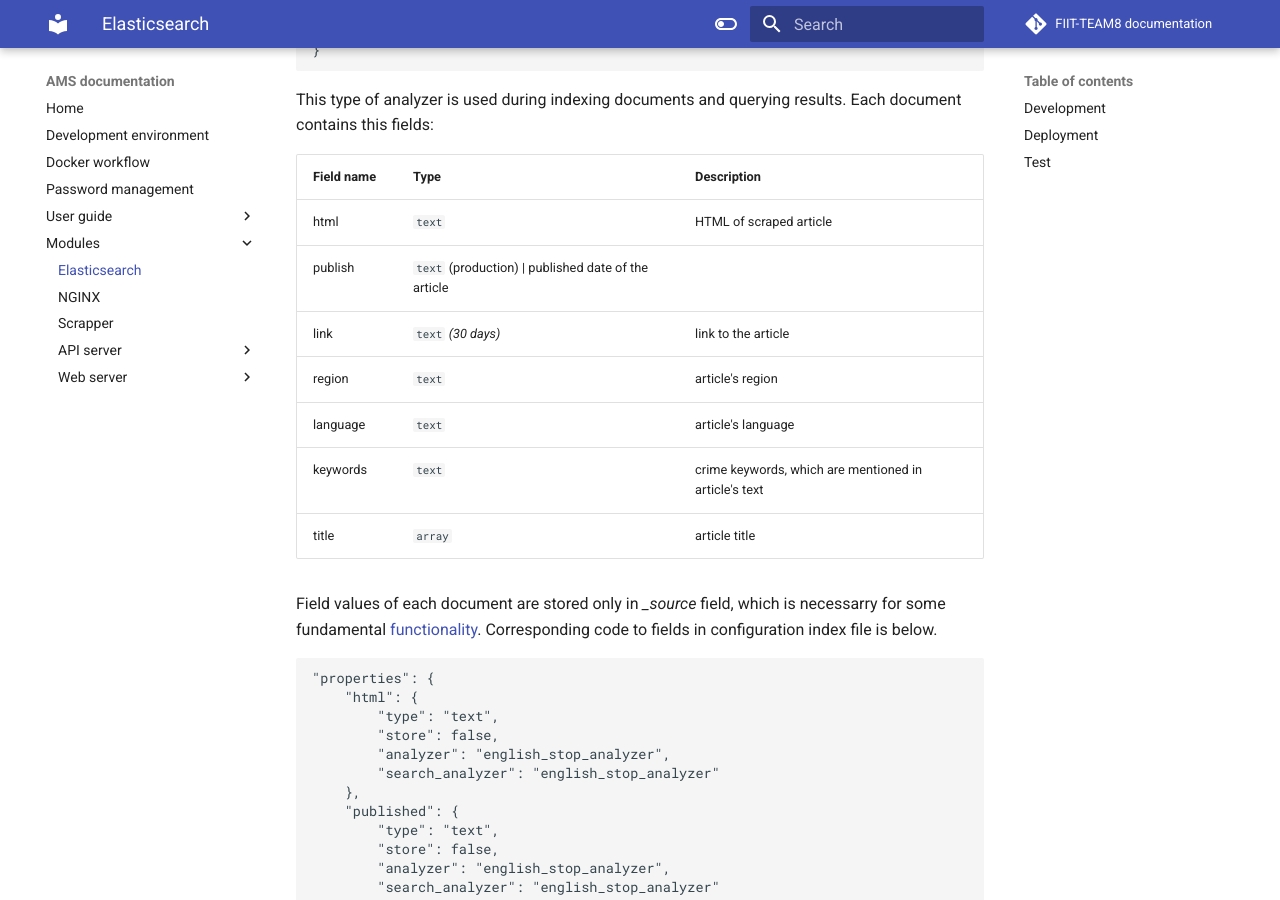
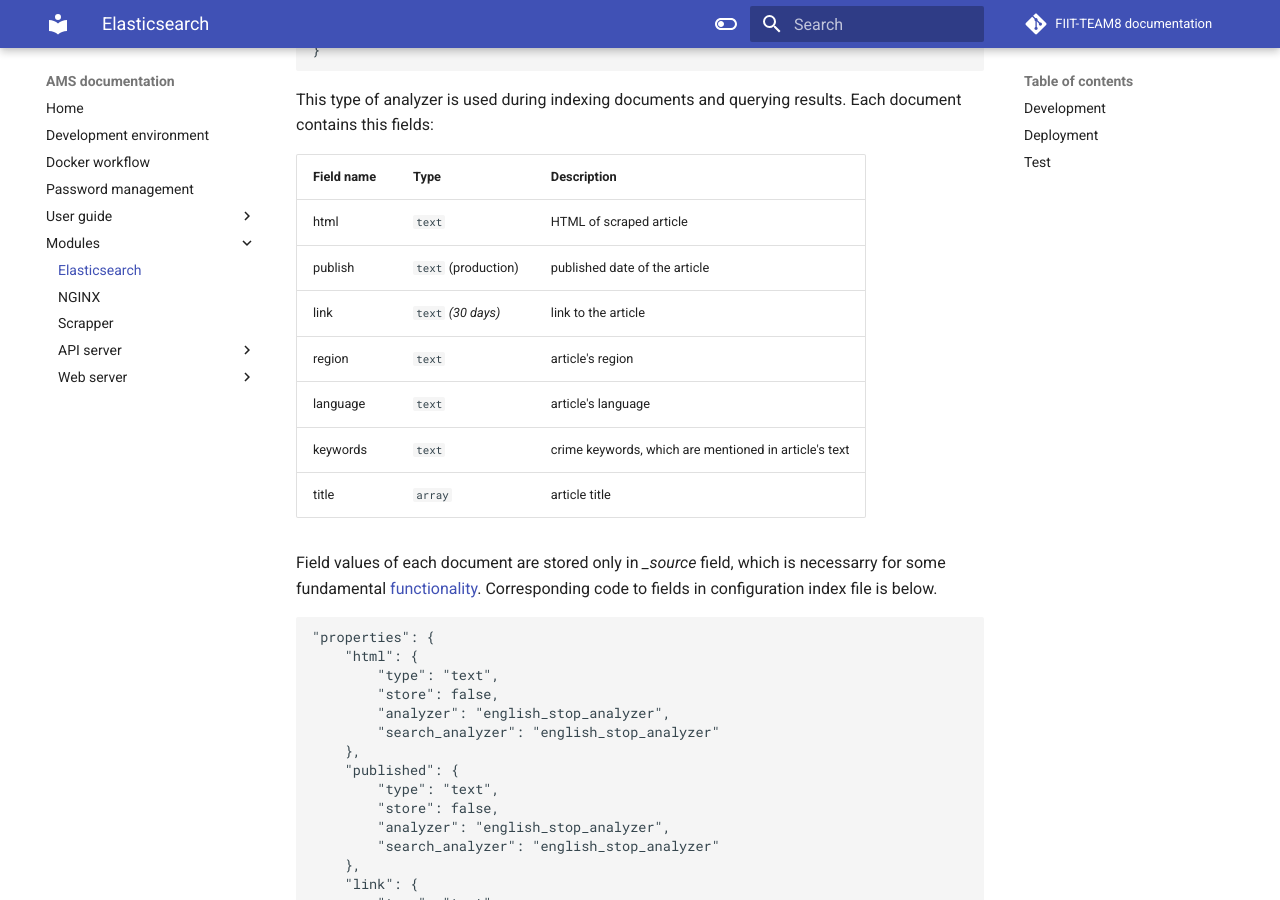
Before and after one commit to FIIT-TEAM8/team_documentation, an MkDocs documentation site: the page built from docs/modules/elasticsearch.md, in a window 1280 px wide and 900 px high, scrolled down 927 px. Built offline with MkDocs 1.6.1 and Material for MkDocs 9.7.7, drawn with Linux system fonts in a browser that asks for light colours; comment, search, counter and statistics services are not loaded.

```diff
--- a/docs/modules/elasticsearch.md
+++ b/docs/modules/elasticsearch.md
@@ -47,7 +47,7 @@ This type of analyzer is used during indexing documents and querying results. Ea
 | Field name | Type | Description |
 | ------------- | ------------- | ----------- |
 | html  | `text`  | HTML of scraped article |
-| publish  | `text` (production) \| published date of the article |
+| publish  | `text` (production) | published date of the article |
 | link | `text` _(30 days)_ | link to the article |
 | region| `text` | article's region |
 | language | `text` | article's language |
```
